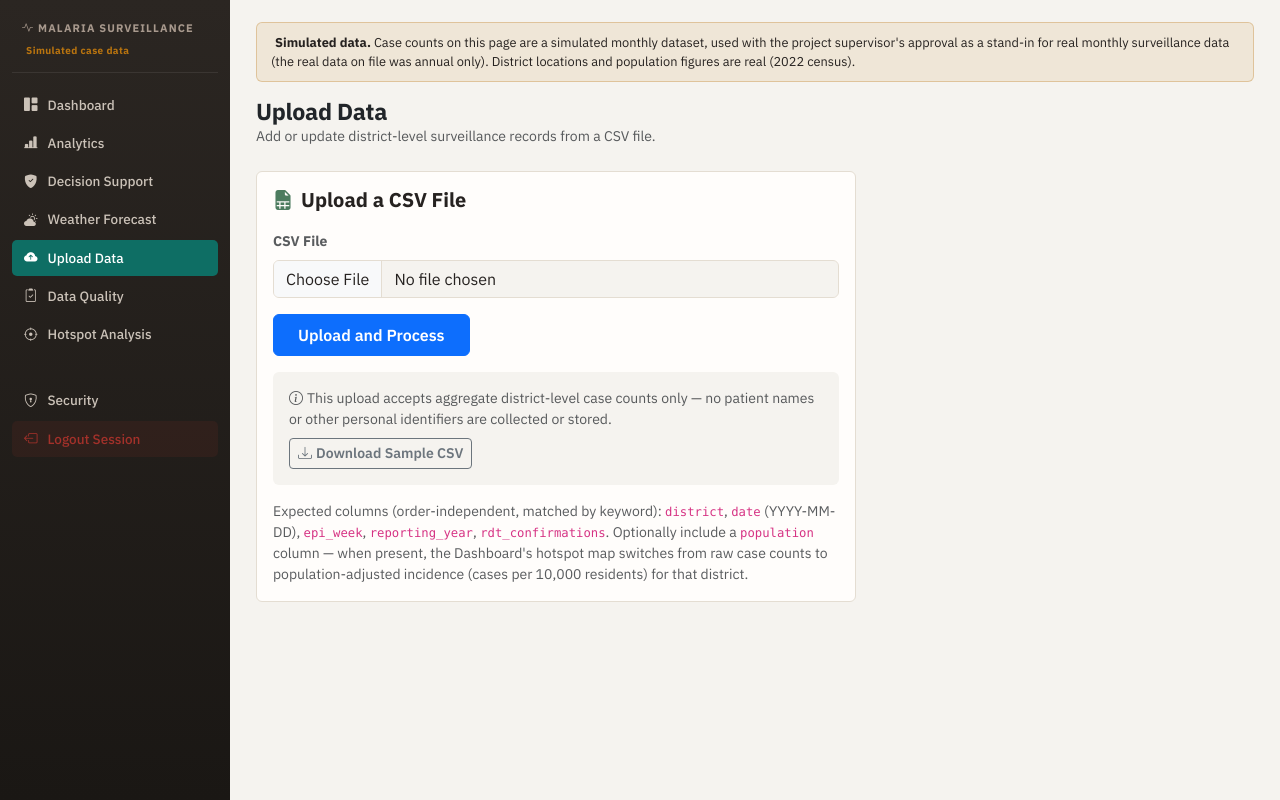
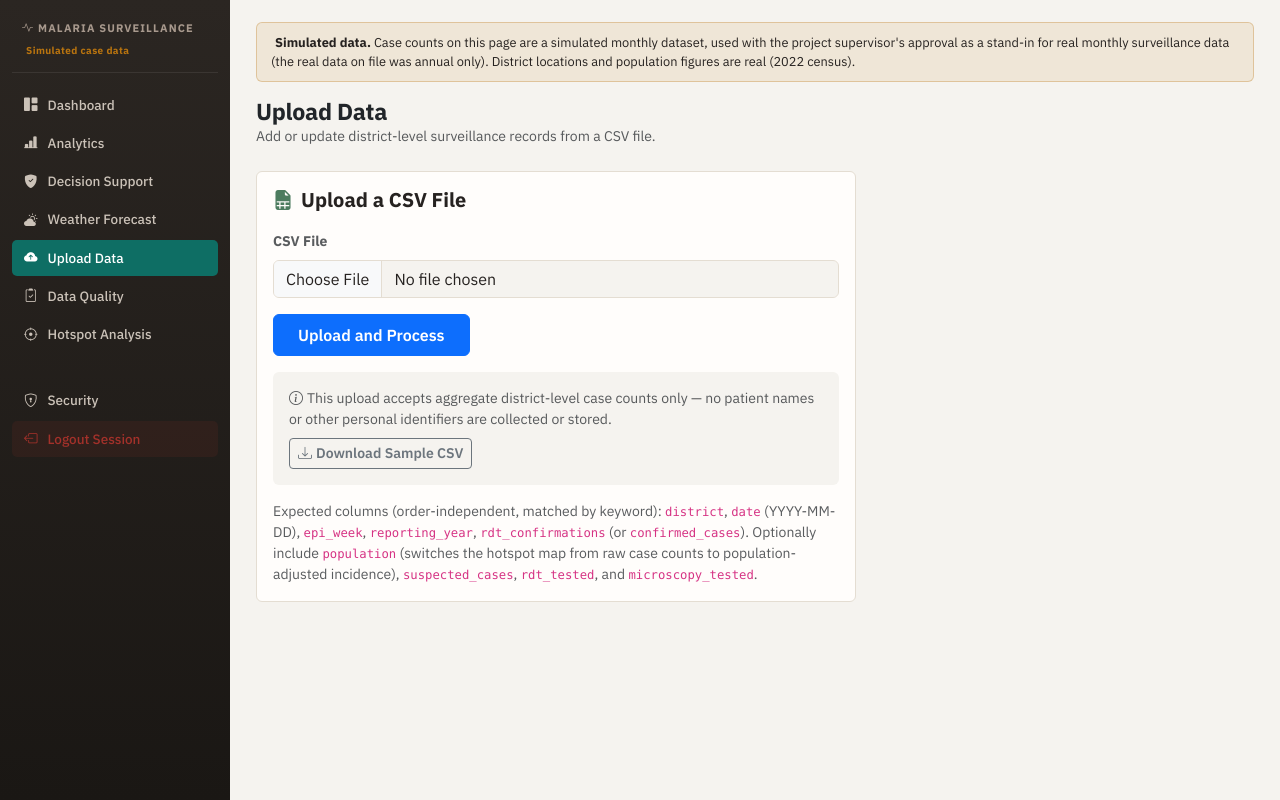
Before and after one commit to LadyStephania/Malaria-analytics-, a Django app: page /upload-data/ in a window 1280 px wide. Run offline with Django 5.2, Linux system fonts and the light colour scheme; the visitor is signed in with stand-in values (Sample User, id 1).

Commit message:
Bring in suspected_cases, rdt_tested, microscopy_tested from the dataset
The source file had 4 case-related columns; only Confirmed_Cases had
been imported. Added the other 3 as real fields on
IntegratedMalariaData (migration 0005) and taught the upload parser
to detect them (suspect/test/microscop keywords, all optional).

rdt_tested alongside rdt_confirmations means a real positivity rate
(confirmed / tested) is now computable per district per month - not
yet surfaced in the UI, just available in the data going forward.

Also properly fixed the confirmed-vs-tested column ambiguity noted in
the previous commit, rather than only working around it in
preprocessing: find_index_prioritized checks every header for 'confirm'
across the whole file before ever falling back to the more generic
'rdt', so a file with both RDT_Tested and Confirmed_Cases columns
picks the right one regardless of which appears first.

Re-ran the (now 3-column-richer) preprocessed CSV through the real
upload pipeline - updated the same 3,816 existing records in place
(matched on district+date), confirmed weather fields were untouched
since they aren't part of what the upload form sets. Verified with
manage.py check, a 10-route smoke test, a spot-check of one record's
values against the source file, and a sweep confirming no record was
left with all-zero new fields or accidentally reset weather.

Co-Authored-By: Claude Sonnet 5 <noreply@anthropic.com>

```diff
--- a/core_project/malaria/models.py
+++ b/core_project/malaria/models.py
@@ -66,6 +66,9 @@ class IntegratedMalariaData(models.Model):
 
     # Clinical Metrics from NMEC records
     rdt_confirmations = models.IntegerField(default=0)
+    suspected_cases = models.IntegerField(default=0, help_text="Suspected cases before testing, if reported.")
+    rdt_tested = models.IntegerField(default=0, help_text="Number tested by RDT, if reported — enables a real positivity rate (rdt_confirmations / rdt_tested).")
+    microscopy_tested = models.IntegerField(default=0, help_text="Number tested by microscopy, if reported.")
 
     # Meteorological Metrics from Open-Meteo API data stream
     rainfall_mm = models.FloatField(default=0.0)
--- a/core_project/malaria/templates/upload.html
+++ b/core_project/malaria/templates/upload.html
@@ -25,9 +25,9 @@
 
     <div class="mt-3 small text-muted">
         Expected columns (order-independent, matched by keyword): <code>district</code>, <code>date</code> (YYYY-MM-DD),
-        <code>epi_week</code>, <code>reporting_year</code>, <code>rdt_confirmations</code>.
-        Optionally include a <code>population</code> column — when present, the Dashboard's hotspot map switches from
-        raw case counts to population-adjusted incidence (cases per 10,000 residents) for that district.
+        <code>epi_week</code>, <code>reporting_year</code>, <code>rdt_confirmations</code> (or <code>confirmed_cases</code>).
+        Optionally include <code>population</code> (switches the hotspot map from raw case counts to population-adjusted
+        incidence), <code>suspected_cases</code>, <code>rdt_tested</code>, and <code>microscopy_tested</code>.
     </div>
 </div>
 {% endblock %}
--- a/core_project/malaria/views.py
+++ b/core_project/malaria/views.py
@@ -1623,19 +1623,40 @@ def upload_view(request):
                         return i
                 return default_idx
 
-            def find_optional_index(keywords):
-                """Like find_index, but returns None (rather than guessing a column) when absent."""
+            def find_optional_index(keywords, exclude=()):
+                """Like find_index, but returns None (rather than guessing a
+                column) when absent. `exclude` lets a header that matches a
+                keyword be skipped if it ALSO matches another substring —
+                needed because 'rdt' alone appears in more than one plausible
+                column name (see find_index_prioritized below)."""
                 for i, h in enumerate(headers):
-                    if any(k in h for k in keywords):
+                    if any(k in h for k in keywords) and not any(x in h for x in exclude):
                         return i
                 return None
+
+            def find_index_prioritized(keyword_groups, default_idx):
+                """Tries each keyword group in priority order, checking every
+                header for that group before moving to the next. A plain
+                find_index would pick whichever header happens to come
+                first in the file — e.g. a file with both 'RDT_Tested' and
+                'Confirmed_Cases' columns would match 'RDT_Tested' first
+                just because it's earlier, even though 'confirm' is the
+                more specific/intended signal for confirmed cases."""
+                for group in keyword_groups:
+                    for i, h in enumerate(headers):
+                        if any(k in h for k in group):
+                            return i
+                return default_idx
 
             dist_idx = find_index(['dist', 'location', 'area'], 0)
             date_idx = find_index(['date', 'time', 'period'], 1)
             week_idx = find_index(['week', 'epi'], 2)
             year_idx = find_index(['year', 'yr'], 3)
-            rdt_idx  = find_index(['rdt', 'confirm', 'pos'], 4)
+            rdt_idx  = find_index_prioritized([['confirm'], ['pos'], ['rdt']], 4)
             pop_idx  = find_optional_index(['pop'])  # optional — enables incidence-rate hotspot tiers
+            suspected_idx  = find_optional_index(['suspect'])  # optional
+            rdt_tested_idx = find_optional_index(['test'], exclude=['microscop'])  # optional — 'RDT_Tested', not 'Microscopy_Tested'
+            microscopy_idx = find_optional_index(['microscop'])  # optional
 
             def safe_int(value_str):
                 try:
@@ -1654,6 +1675,9 @@ def upload_view(request):
                 epi_week      = safe_int(row[week_idx])
                 reporting_year = safe_int(row[year_idx])
                 rdt_positives = safe_int(row[rdt_idx])
+                suspected_cases   = safe_int(row[suspected_idx])  if suspected_idx  is not None and suspected_idx  < len(row) else 0
+                rdt_tested        = safe_int(row[rdt_tested_idx]) if rdt_tested_idx is not None and rdt_tested_idx < len(row) else 0
+                microscopy_tested = safe_int(row[microscopy_idx]) if microscopy_idx is not None and microscopy_idx < len(row) else 0
 
                 if not district_name:
                     continue
@@ -1685,7 +1709,10 @@ def upload_view(request):
                     defaults={
                         'epi_week': epi_week,
                         'reporting_year': reporting_year,
-                        'rdt_confirmations': rdt_positives
+                        'rdt_confirmations': rdt_positives,
+                        'suspected_cases': suspected_cases,
+                        'rdt_tested': rdt_tested,
+                        'microscopy_tested': microscopy_tested,
                     }
                 )
                 if was_created:
```
Also changed, not shown: data_provenance/preprocess_simulated.py (+11 -2 lines), core_project/malaria/migrations/0005_integratedmalariadata_microscopy_tested_and_more.py (added), data_provenance/README.md.
